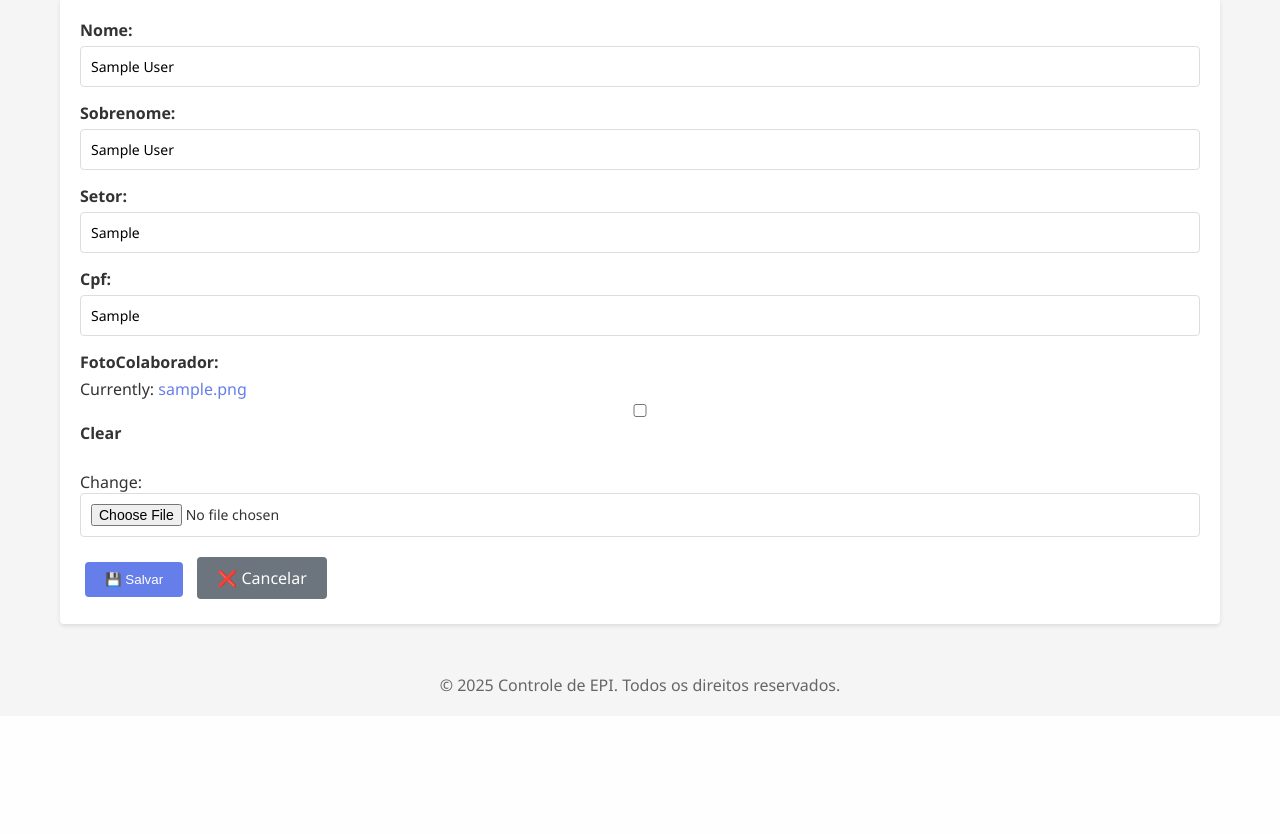
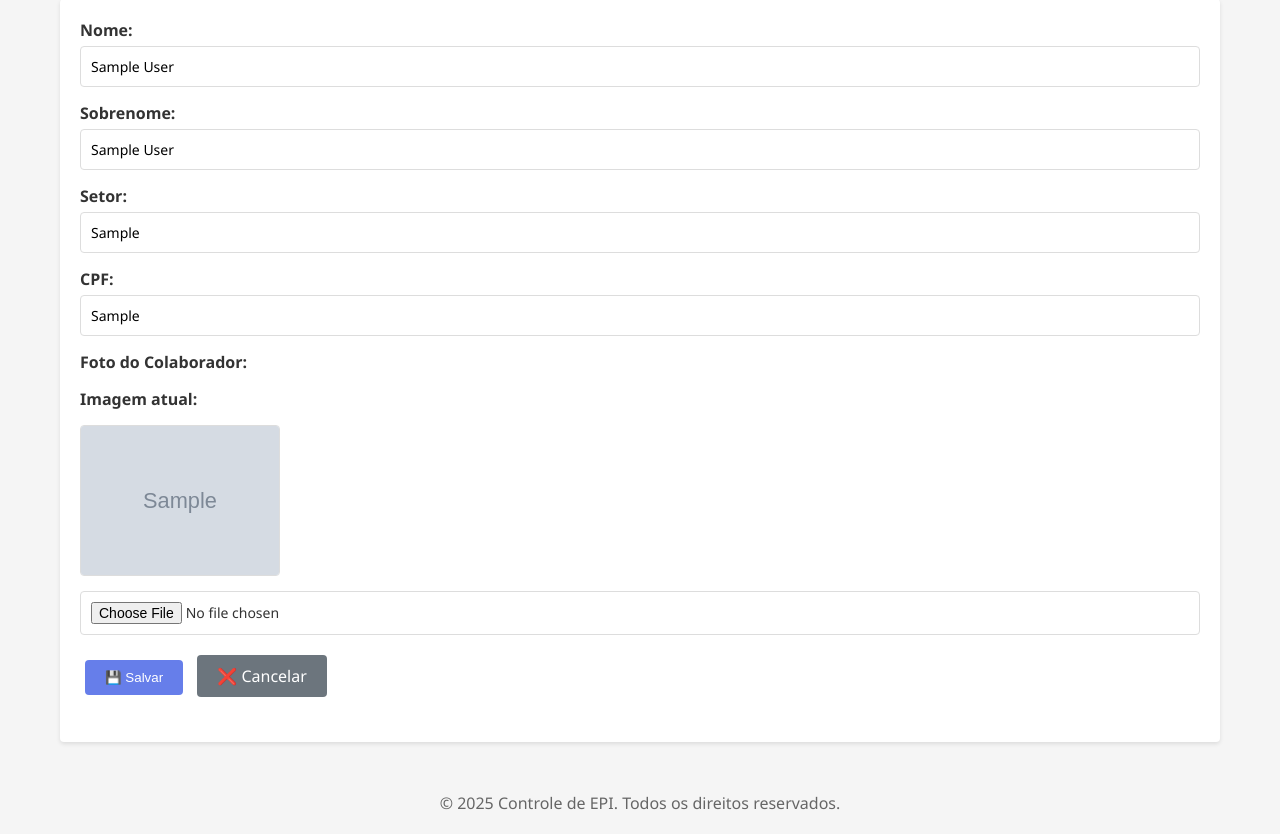
Before and after one commit to danielschia/controle_epi, a Django app: page /epi_admin/colaboradores/1/editar/ in a window 1280 px wide. Shown: the part 232-1066 px from the top of the page. Before the commit the page ends 924 px from the top, so only its background shows below. Run offline with Django 5.2, Linux system fonts and the light colour scheme; a user stored in the database is signed in; tables that the repository leaves empty hold one stand-in row (values such as "Sample post"); grey boxes marked "Sample" are stand-in pictures.

Commit message:
mostrar imagens ao editar o form

```diff
--- a/epi_admin/forms.py
+++ b/epi_admin/forms.py
@@ -1,8 +1,51 @@
 from django import forms
-from .models import EPI, Emprestimo
+from .models import EPI, Emprestimo, Colaborador, Gerente
 
 
 DATE_FORMAT = '%d/%m/%y'
+
+
+# Widget customizado para exibir preview de imagens
+class ImagePreviewWidget(forms.FileInput):
+    template_name = 'widgets/image_preview.html'
+
+    def get_context(self, name, value, attrs):
+        context = super().get_context(name, value, attrs)
+        if value and hasattr(value, 'url'):
+            context['widget']['image_url'] = value.url
+        return context
+
+
+class ColaboradorForm(forms.ModelForm):
+    class Meta:
+        model = Colaborador
+        fields = ['nome', 'sobrenome', 'setor', 'cpf', 'fotoColaborador']
+        labels = {
+            'nome': 'Nome',
+            'sobrenome': 'Sobrenome',
+            'setor': 'Setor',
+            'cpf': 'CPF',
+            'fotoColaborador': 'Foto do Colaborador',
+        }
+        widgets = {
+            'fotoColaborador': ImagePreviewWidget(),
+        }
+
+
+class GerenteForm(forms.ModelForm):
+    class Meta:
+        model = Gerente
+        fields = ['nome', 'sobrenome', 'setor', 'cpf', 'fotoGerente']
+        labels = {
+            'nome': 'Nome',
+            'sobrenome': 'Sobrenome',
+            'setor': 'Setor',
+            'cpf': 'CPF',
+            'fotoGerente': 'Foto do Gerente',
+        }
+        widgets = {
+            'fotoGerente': ImagePreviewWidget(),
+        }
 
 
 class EPIForm(forms.ModelForm):
@@ -20,6 +63,9 @@ class EPIForm(forms.ModelForm):
             'quantidade': 'Quantidade',
             'fotoEPI': 'Foto do EPI',
             'validade': 'Validade',
+        }
+        widgets = {
+            'fotoEPI': ImagePreviewWidget(),
         }
 
 
--- a/epi_admin/static/epi_admin/css/styles.css
+++ b/epi_admin/static/epi_admin/css/styles.css
@@ -175,6 +175,9 @@ form {
     box-shadow: 0 2px 4px rgba(0,0,0,0.1);
     margin-bottom: 20px;
 }
+form > div {
+    margin-bottom: 20px;
+}
 form p {
     margin-bottom: 15px;
 }
@@ -182,6 +185,7 @@ label {
     display: block;
     margin-bottom: 5px;
     font-weight: bold;
+    color: #333;
 }
 input, textarea, select {
     width: 100%;
@@ -195,6 +199,15 @@ input:focus, textarea:focus, select:focus {
     outline: none;
     border-color: #667eea;
     box-shadow: 0 0 5px rgba(102, 126, 234, 0.3);
+}
+/* Estilos para imagens em formulários */
+form img {
+    max-width: 200px;
+    max-height: 200px;
+    border-radius: 4px;
+    border: 1px solid #ddd;
+    display: block;
+    margin: 10px 0;
 }
 .detail-box {
     background: white;
--- a/epi_admin/views.py
+++ b/epi_admin/views.py
@@ -6,7 +6,7 @@ from django.contrib.auth.mixins import LoginRequiredMixin, PermissionRequiredMix
 from django.urls import reverse_lazy
 from django.contrib import messages
 from .models import Colaborador, Gerente, EPI, Emprestimo
-from .forms import EPIForm, EmprestimoForm
+from .forms import ColaboradorForm, GerenteForm, EPIForm, EmprestimoForm
 
 
 
@@ -27,8 +27,8 @@ class ColaboradorListView(LoginRequiredMixin, ListView):
 class ColaboradorCreateView(PermissionRequiredMixin, LoginRequiredMixin, CreateView):
     permission_required = 'epi_admin.add_colaborador'
     model = Colaborador
+    form_class = ColaboradorForm
     template_name = 'epi_admin/colaborador_form.html'
-    fields = ['nome', 'sobrenome', 'setor', 'cpf', 'fotoColaborador']
     success_url = reverse_lazy('colaborador_list')
 
     def form_valid(self, form):
@@ -41,8 +41,8 @@ class ColaboradorCreateView(PermissionRequiredMixin, LoginRequiredMixin, CreateV
 class ColaboradorUpdateView(PermissionRequiredMixin, LoginRequiredMixin, UpdateView):
     permission_required = 'epi_admin.change_colaborador'
     model = Colaborador
+    form_class = ColaboradorForm
     template_name = 'epi_admin/colaborador_form.html'
-    fields = ['nome', 'sobrenome', 'setor', 'cpf', 'fotoColaborador']
     success_url = reverse_lazy('colaborador_list')
 
     def form_valid(self, form):
@@ -88,8 +88,8 @@ class GerenteCreateView(UserPassesTestMixin, LoginRequiredMixin, CreateView):
     def test_func(self):
         return self.request.user.is_superuser
     model = Gerente
+    form_class = GerenteForm
     template_name = 'epi_admin/gerente_form.html'
-    fields = ['nome', 'sobrenome', 'setor', 'cpf', 'fotoGerente']
     success_url = reverse_lazy('gerente_list')
 
     def form_valid(self, form):
@@ -110,8 +110,8 @@ class GerenteUpdateView(UserPassesTestMixin, LoginRequiredMixin, UpdateView):
         return False
 
     model = Gerente
+    form_class = GerenteForm
     template_name = 'epi_admin/gerente_form.html'
-    fields = ['nome', 'sobrenome', 'setor', 'cpf', 'fotoGerente']
     success_url = reverse_lazy('gerente_list')
 
     def form_valid(self, form):
```
Also changed, not shown: epi_admin/templates/widgets/image_preview.html (added, +7 -0 lines), epi_admin/templates/epi_admin/colaborador_form.html (line endings or trailing spaces), epi_admin/templates/epi_admin/epi_form.html (line endings or trailing spaces), epi_admin/templates/epi_admin/gerente_form.html (line endings or trailing spaces).
